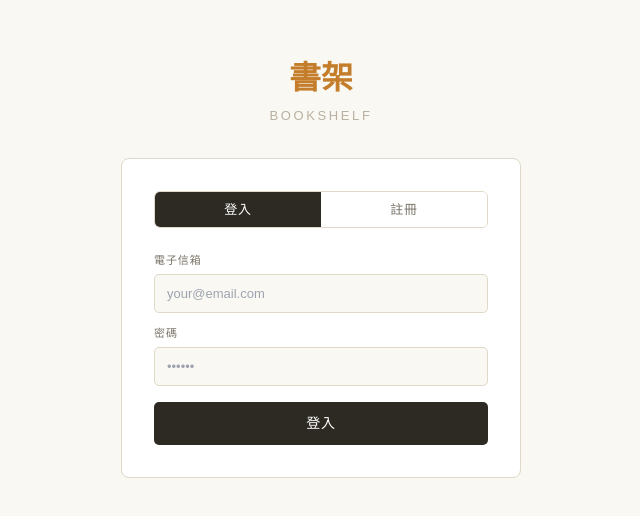
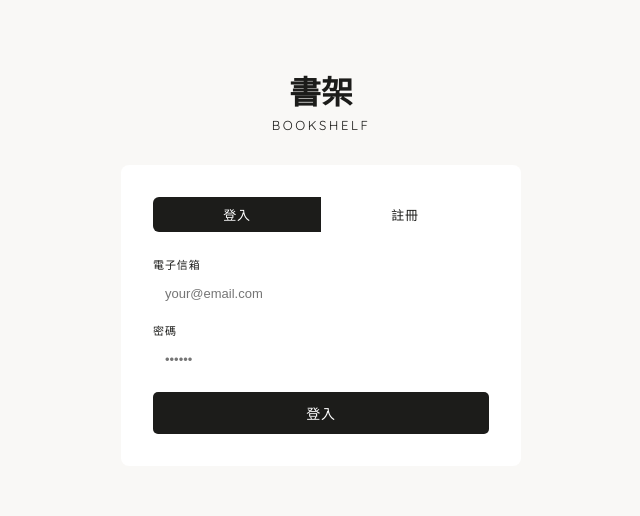
Before and after one commit to ada0829/bookshelf, a Next.js app: page /auth in a window 1280 px wide. Shown: the part 134-650 px from the top of the page, without its empty margins (319-959 px from the left). Built offline with nearby package versions, Linux system fonts and the light colour scheme; no server answers.

Commit message:
Update globals.css

```diff
--- a/app/globals.css
+++ b/app/globals.css
@@ -1,30 +1,28 @@
-@tailwind base;
-@tailwind components;
-@tailwind utilities;
-
-@import url('https://fonts.googleapis.com/css2?family=Noto+Serif+TC:wght@400;600;700&family=Noto+Sans+TC:wght@300;400;500&display=swap');
+@import url('https://fonts.googleapis.com/css2?family=Quicksand:wght@300;400;500;600&family=Lora:wght@400;500&display=swap');
 
 :root {
-  --cream: #faf8f3;
-  --paper: #f4f0e6;
-  --warm-border: #e0d8c8;
-  --ink: #2c2a22;
-  --ink-light: #7a7468;
-  --ink-lighter: #b8b0a0;
-  --amber: #c47d2a;
-  --teal: #2d6a5e;
-  --coral: #c45a3a;
+  --bg: #f9f8f6;
+  --white: #ffffff;
+  --ink: #1c1c1a;
+  --ink2: #555;
+  --ink3: #aaa;
+  --ink4: #ccc;
+  --border: #ebebeb;
+  --border2: #e0e0e0;
+  --gold: #f0a500;
+  --red: #e85d4a;
+  --tag-bg: #f4f4f2;
 }
 
+* { box-sizing: border-box; margin: 0; padding: 0; }
+
 body {
-  font-family: 'Noto Sans TC', sans-serif;
-  background: var(--cream);
+  font-family: 'Quicksand', sans-serif;
+  background: var(--bg);
   color: var(--ink);
+  -webkit-font-smoothing: antialiased;
 }
 
-.serif { font-family: 'Noto Serif TC', serif; }
-
-/* Scrollbar */
-::-webkit-scrollbar { width: 6px; height: 6px; }
+::-webkit-scrollbar { width: 4px; height: 4px; }
 ::-webkit-scrollbar-track { background: transparent; }
-::-webkit-scrollbar-thumb { background: var(--warm-border); border-radius: 3px; }
+::-webkit-scrollbar-thumb { background: var(--border); border-radius: 2px; }
```
